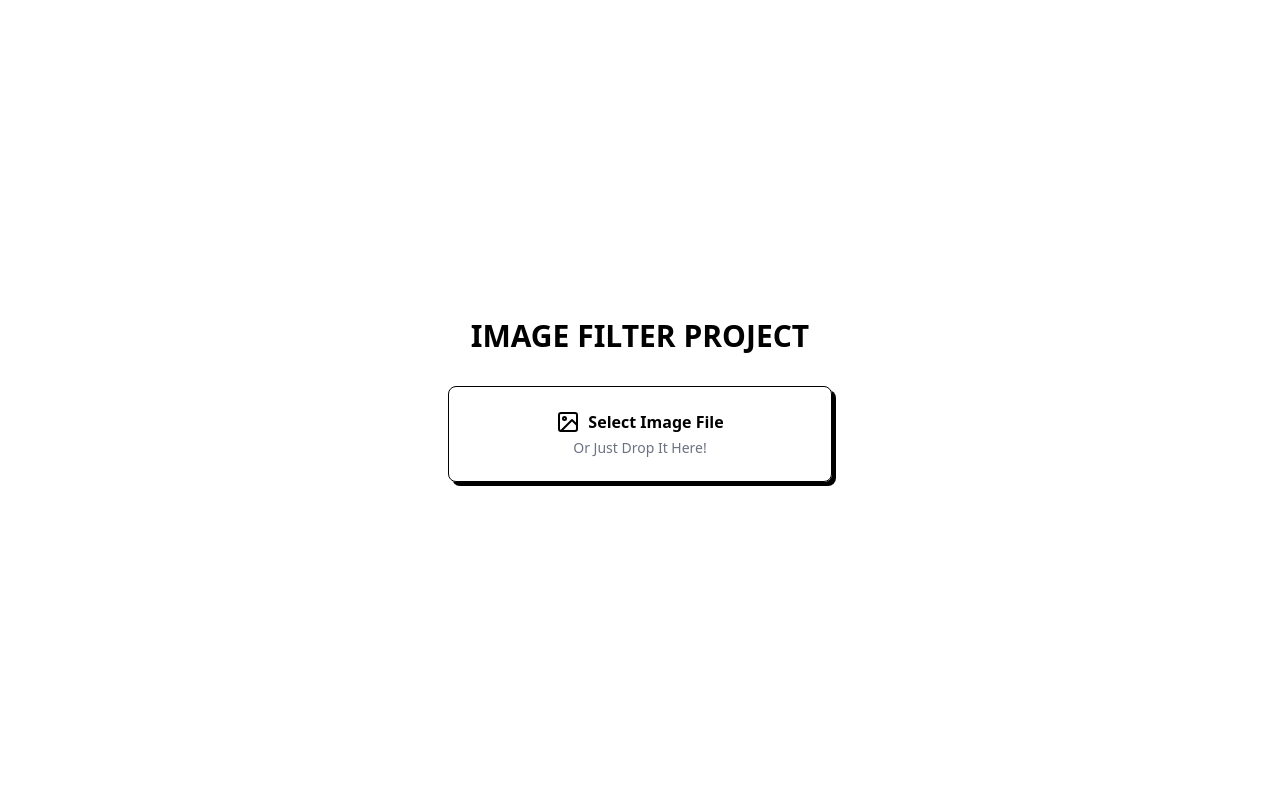
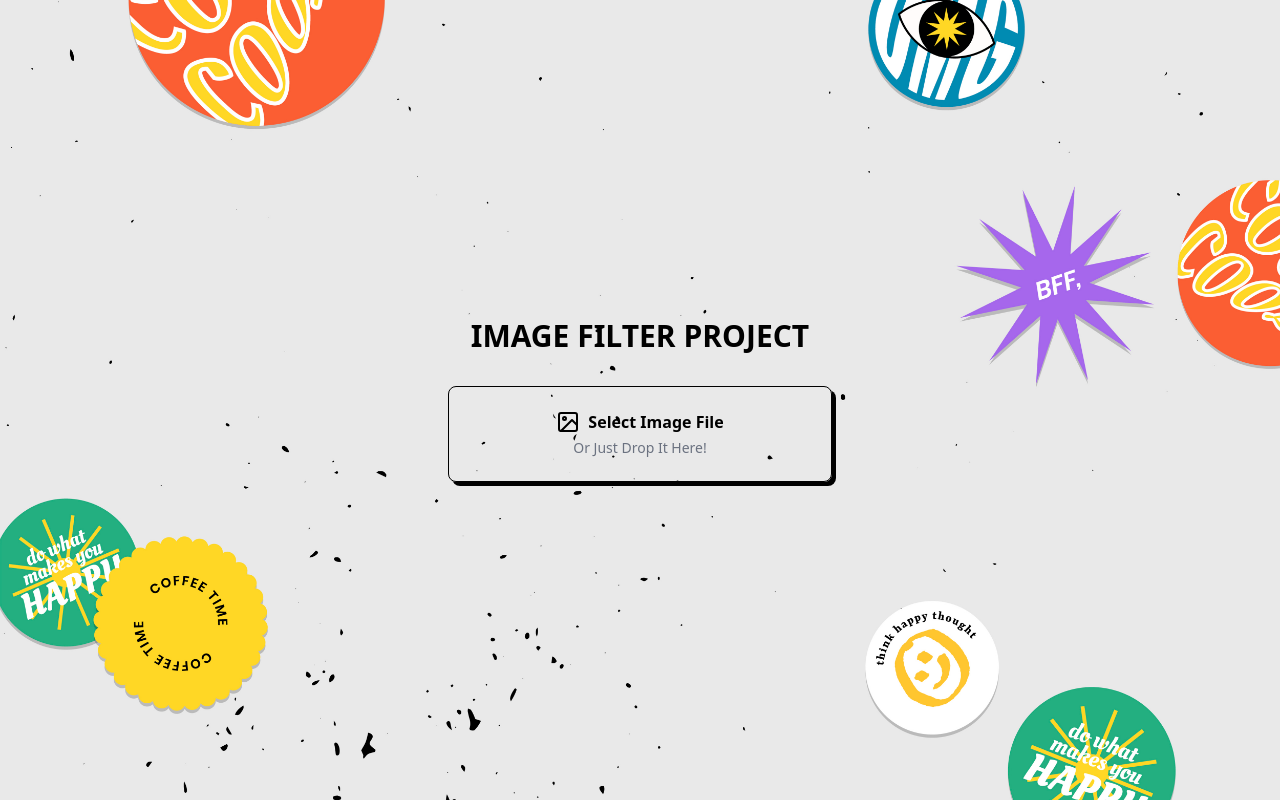
Before and after one commit to mhaiql/pengolahan-citra-fe, a React (Vite) app: page / in a window 1280 px wide. Built offline with nearby package versions, Linux system fonts and the light colour scheme.

Commit message:
added background image on homepage

```diff
--- a/src/pages/home/index.tsx
+++ b/src/pages/home/index.tsx
@@ -2,6 +2,7 @@ import * as React from "react";
 import { useDropzone } from "react-dropzone";
 import { FiImage } from "react-icons/fi";
 import { useNavigate } from "react-router-dom";
+import bg from "../../assets/img/bg3.jpg";
 
 interface IHomeProps {}
 
@@ -29,7 +30,14 @@ const Home: React.FunctionComponent<IHomeProps> = () => {
   // };
 
   return (
-    <div className="flex flex-col items-center justify-center min-h-screen bg-white">
+    <div
+      className="flex flex-col items-center justify-center min-h-screen bg-white"
+      style={{
+        backgroundImage: `url(${bg})`,
+        backgroundSize: "cover",
+        backgroundPosition: "center",
+      }}
+    >
       <h1 className="text-3xl font-bold mb-8 text-center">
         IMAGE FILTER PROJECT
       </h1>
```
Also changed, not shown: src/assets/img/bg3.jpg (added).
